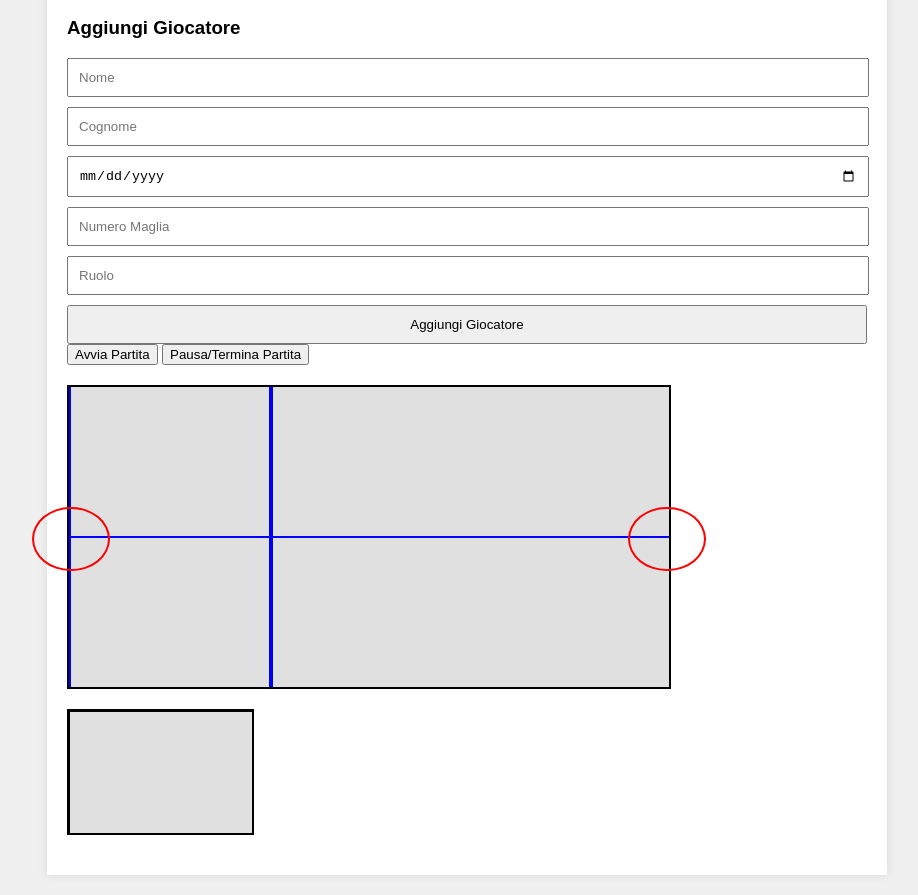
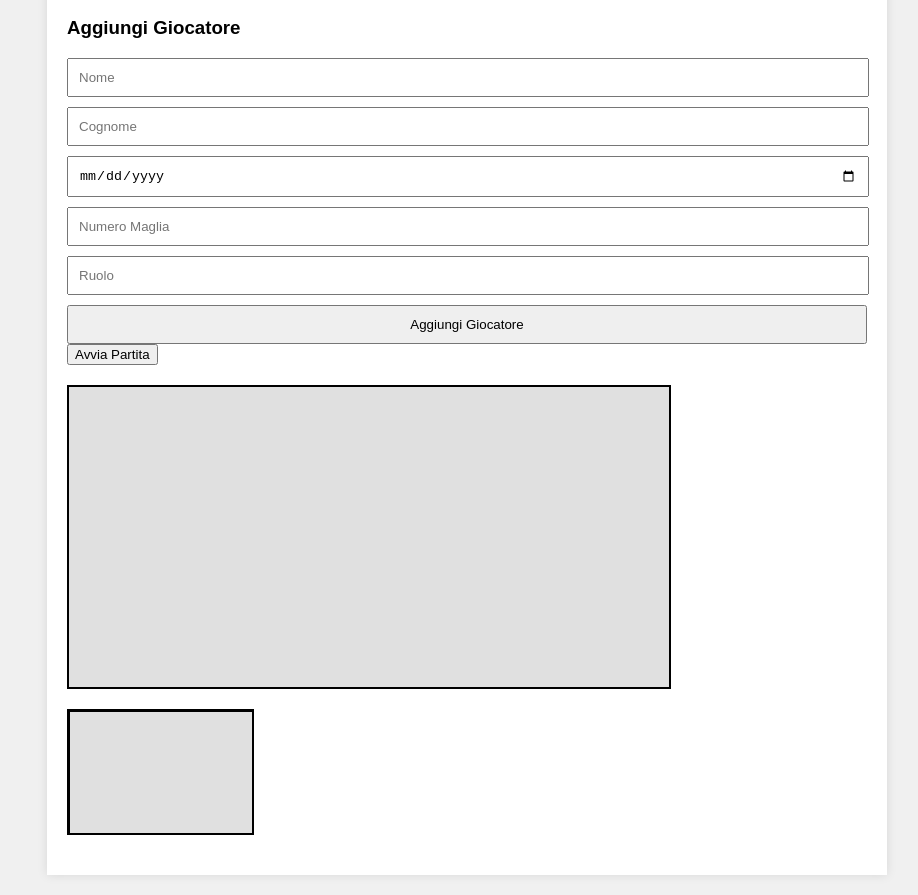
Before and after one commit to omarabdiy/hockey, a plain HTML site: page index.html in a window 1280 px wide. Shown: the part 162-1057 px from the top of the page, without its empty margins (173-1091 px from the left). Drawn offline with Linux system fonts and the light colour scheme.

Commit message:
Update index.html

```diff
--- a/index.html
+++ b/index.html
@@ -24,16 +24,8 @@
             <button id="addPlayerButton">Aggiungi Giocatore</button>
         </div>
         <button id="startMatchButton">Avvia Partita</button>
-        <button id="pauseMatchButton">Pausa/Termina Partita</button>
         <div id="hockeyFieldContainer">
-            <div id="hockeyField">
-                <div class="zona"></div>
-                <div class="zona"></div>
-                <div class="zona"></div>
-                <div class="linea linea-centrale"></div>
-                <div class="area-porta sinistra"></div>
-                <div class="area-porta destra"></div>
-            </div>
+            <div id="hockeyField"></div>
         </div>
         <div id="goalViewContainer">
             <div id="goalView"></div>
@@ -49,10 +41,6 @@
             <option value="X">Tiro Fuori</option>
             <option value="H">Colpito</option>
         </select>
-        <div id="goalShotContainer">
-            <label>Seleziona dove è finito il tiro nella porta:</label>
-            <div id="goalShotView"></div>
-        </div>
         <button id="saveShotButton">Salva</button>
     </div>
     <script src="script.js"></script>
```
